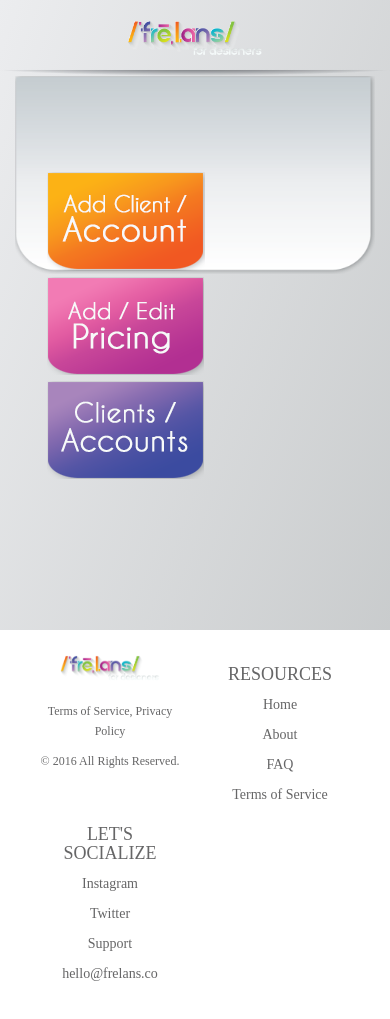
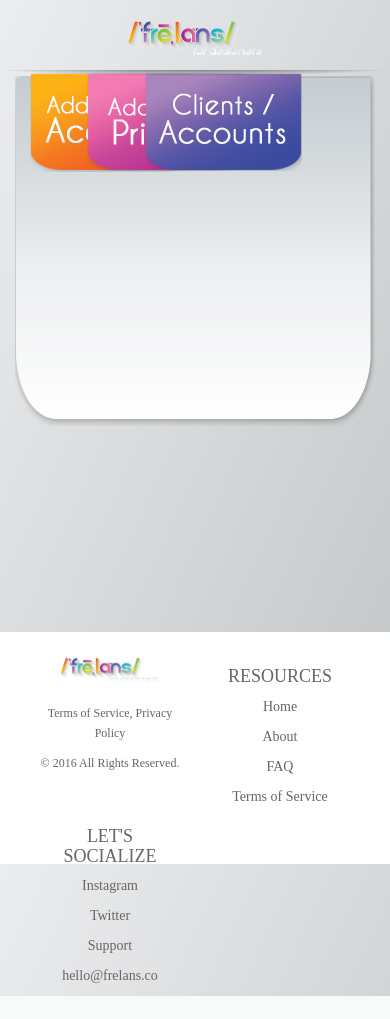
Before and after one commit to irenafnaf/Final_Project_Irohack, a Rails app: page /users/1 in a window 390 px wide. After the commit the page ends 996 px from the top, so only its background shows below. Run offline with Rails 7, Linux system fonts and the light colour scheme; data comes from the database, SQL or seed files in the repository; style sheets or scripts are compiled from the project's sources; some libraries are stand-ins or nearby versions.

Commit message:
Initial page responsive for iphone and ipad and other screen sizes

```diff
--- a/app/assets/stylesheets/application.css
+++ b/app/assets/stylesheets/application.css
@@ -14,6 +14,9 @@
  *= require_self
  */
 
+html, body {
+    height: 100%;
+}
 
 html{
 	/*height:100%;*/
@@ -50,7 +53,7 @@ width:35%;
 .display-board{
 	/*z-index:1;*/
 	width:100%;
-	height:100%;
+	height:350px;
 	/*position: absolute;*/
 	/*display: block;*/
 	/*margin-left: 17%;*/
@@ -66,14 +69,15 @@ width:35%;
 	margin-top: 11px;
 	width: 100%;
 }
-.board-container{
+/*.board-container{
 	height: 534px;
-}
+}*/
 footer{
 	background-color:white;
 	margin-top:20px;
 	padding:25px;
 }
+
 /*footer{
 position: relative;
 display: block;
@@ -157,3 +161,53 @@ bottom: -442px;
 	color: #666667;
 	text-align: center;
 }
+
+.page-wrap {
+  min-height: 100%;
+  /* equal to footer height */
+  margin-bottom: -232px;
+}
+
+.page-wrap:after {
+  content: "";
+  display: block;
+}
+.sticky-footer, .page-wrap:after {
+  height: 232px;
+}
+
+
+/* Small devices (tablets, 768px and up) */
+@media (min-width: 768px) {
+	.container-buttons{
+
+    		top:110px;
+    }
+ }
+
+/* Medium devices (desktops, 992px and up) */
+@media (min-width: 992px) {
+	.container-buttons{
+
+    		top:132px;
+    }
+ }
+
+/* Large devices (large desktops, 1200px and up) */
+@media (min-width: 1200px) {
+	.container-buttons{
+
+    		top:172px;
+    }
+    #js-clients{
+ 	  height:357px;
+
+     }
+     .display-board{
+		height:534px;
+     }
+     .clients-text{
+     	width:100%;
+
+     }
+}
--- a/app/assets/stylesheets/users.scss
+++ b/app/assets/stylesheets/users.scss
@@ -14,7 +14,10 @@
     // z-index: 23;
     width:100%;
     position: absolute;
-    top: 172px;
+    top:73px;
+
+//Para pantalla grande
+    // top: 130px;
     // display: inline-block;
     // width: 100%;
     // position: relative;
@@ -62,7 +65,8 @@
     // margin-bottom: 25px;
     // margin-top: 7%;
     // width: 50%;
-    width:100%;
+    width:80%;
+    margin: 0 auto;
     background-color: white;
     // height: 357px;
     // left: 355px;
@@ -82,8 +86,9 @@
  	color: #666667;
  	margin-top: 23px;
  	list-style-type: none;
- 	height:	357px;
+ 	height:	180px;
  	overflow: scroll;
+ 	width:80%;
 
 
  }
--- a/app/views/layouts/application.html.erb
+++ b/app/views/layouts/application.html.erb
@@ -11,10 +11,12 @@
     <%= javascript_include_tag 'application', 'data-turbolinks-track': 'reload' %>
 
     <script src="https://maxcdn.bootstrapcdn.com/bootstrap/3.3.7/js/bootstrap.min.js" integrity="sha384-Tc5IQib027qvyjSMfHjOMaLkfuWVxZxUPnCJA7l2mCWNIpG9mGCD8wGNIcPD7Txa" crossorigin="anonymous"></script>
+
+    <meta name="viewport" content="width=device-width, initial-scale=1">
   </head>
 
   <body>
-
+    <div class="page-wrap">
       <div class = "container-fluid">
       <!-- Logo -->
         <div class="row padding-logo">
@@ -37,10 +39,11 @@
 
 
 
-    <%= yield %>
+      <%= yield %>
+  </div>
 
 
-  <footer>
+  <footer class="sticky-footer">
     <div class="container-fluid">
       <div class="row">
 
--- a/app/views/users/show.html.erb
+++ b/app/views/users/show.html.erb
@@ -1,13 +1,20 @@
 <div class="container  container-buttons buttons-bar">
 	<div class="row">
-		<div class="col-sm-6 col-sm-offset-3 col-xs-10 col-xs-offset-1">
+		<div class="col-sm-6 col-sm-offset-3 col-xs-8">
+			<div class="col-xs-3">
 				<input type="image" src= "/assets/addclient_button.png" class="add-client"> </input>
+			</div>
+			<div class="col-xs-3">
 				<input type="image" src= "/assets/addpricing_button.png" class="add-pricing"> </input>
+			</div>
+			<div class="col-xs-3">
 				<input type="image" src= "/assets/clients_button.png" id="js-getclients"></input>
-
-			    <div class="slider closed" id="slider">
+			</div>
+			<div class="col-xs-3">
+				<div class="slider closed" id="slider">
 				 <img src= "/assets/projects_button.png" id="js-projects-button">
 			    </div>
+			</div>
 
 		</div>
 	</div>
```
